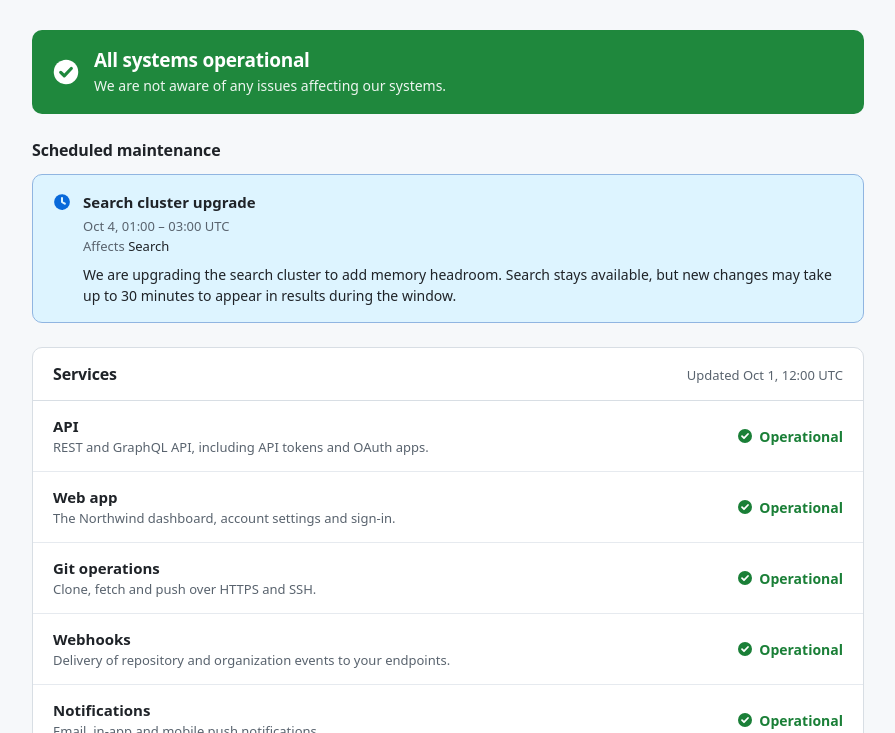
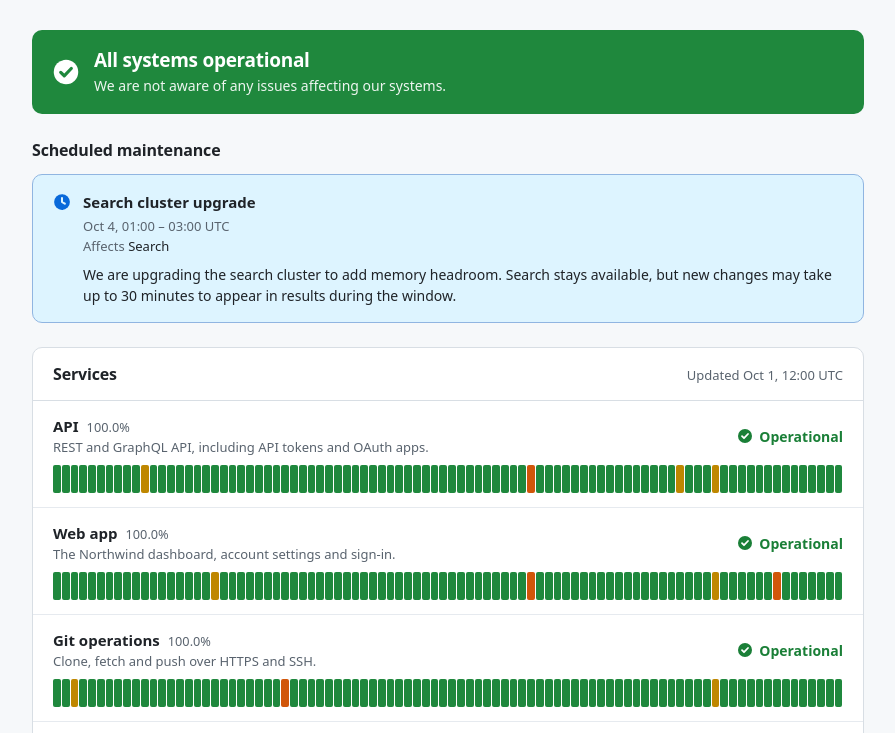
Before and after one commit to ml6team/unum-demo-canary, a website built with Vite: page index.html in a window 1280 px wide. Shown: the part 67-800 px from the top of the page, without its empty margins (192-1087 px from the left). Built offline with nearby package versions, Linux system fonts and the light colour scheme.

Commit message:
feat: render 90-day uptime bar and percentage in each service row (UFS-24)

```diff
--- a/src/main.ts
+++ b/src/main.ts
@@ -12,6 +12,7 @@ import {
 } from './lib/incidents';
 import { overallStatus, STATUS_LABEL, UPDATE_LABEL } from './lib/status';
 import type { Incident, Service, ServiceStatus } from './lib/types';
+import { type DayRecord, uptimeDays, uptimePercent } from './lib/uptime';
 
 type Child = Node | string;
 type Tone = ServiceStatus | 'maintenance';
@@ -81,16 +82,38 @@ function renderOverall(): void {
   );
 }
 
-function serviceRow(service: Service): HTMLLIElement {
+function renderUptimeBar(records: DayRecord[]): HTMLDivElement {
+  const bar = el('div', { class: 'uptime-bar' });
+  for (const record of records) {
+    bar.append(
+      el('button', {
+        class: `uptime-seg tone-${record.status}`,
+        'aria-label': record.day,
+        type: 'button',
+      }),
+    );
+  }
+  return bar;
+}
+
+function serviceRow(service: Service, serviceIncidents: Incident[]): HTMLLIElement {
+  const records = uptimeDays(serviceIncidents, service.id, NOW);
+  const pct = uptimePercent(serviceIncidents, service.id, NOW);
   return el('li', { class: 'service' }, [
+    el('div', { class: 'service-row' }, [
       el('div', { class: 'service-text' }, [
-      el('h3', { class: 'service-name' }, [service.name]),
+        el('h3', { class: 'service-name' }, [
+          service.name,
+          el('span', { class: 'uptime-pct' }, [pct]),
+        ]),
         el('p', { class: 'service-description' }, [service.description]),
       ]),
       el('span', { class: `status tone-${service.status}` }, [
         icon(service.status),
         STATUS_LABEL[service.status],
       ]),
+    ]),
+    renderUptimeBar(records),
   ]);
 }
 
@@ -212,7 +235,7 @@ function renderHistory(): void {
 renderOverall();
 renderActive();
 renderMaintenance();
-byId('services').replaceChildren(...services.map(serviceRow));
+byId('services').replaceChildren(...services.map((s) => serviceRow(s, incidents)));
 byId('updated').replaceChildren(
   'Updated ',
   time(NOW.toISOString(), formatDateTime(NOW.toISOString())),
--- a/src/style.css
+++ b/src/style.css
@@ -340,10 +340,15 @@ a {
 
 .service {
   display: flex;
+  flex-direction: column;
+  padding: 14px 20px;
+}
+
+.service-row {
+  display: flex;
   align-items: center;
   justify-content: space-between;
   gap: 16px;
-  padding: 14px 20px;
 }
 
 .service + .service {
@@ -656,7 +661,7 @@ a {
     padding-left: 16px;
   }
 
-  .service {
+  .service-row {
     align-items: flex-start;
   }
 
@@ -690,3 +695,34 @@ a {
     transition: none;
   }
 }
+
+/* Uptime bar */
+
+.uptime-pct {
+  font-size: 0.85em;
+  color: var(--text-muted);
+  margin-left: 8px;
+  font-weight: 400;
+}
+
+.uptime-bar {
+  display: flex;
+  gap: 1px;
+  height: 28px;
+  margin-top: 8px;
+}
+
+.uptime-seg {
+  flex: 1;
+  min-width: 0;
+  border: none;
+  border-radius: 2px;
+  background-color: var(--tone-solid);
+  cursor: default;
+  padding: 0;
+}
+
+.uptime-seg:focus-visible {
+  outline: 2px solid var(--focus);
+  outline-offset: 1px;
+}
```
Lines whose indentation alone changed are shown as unchanged.
